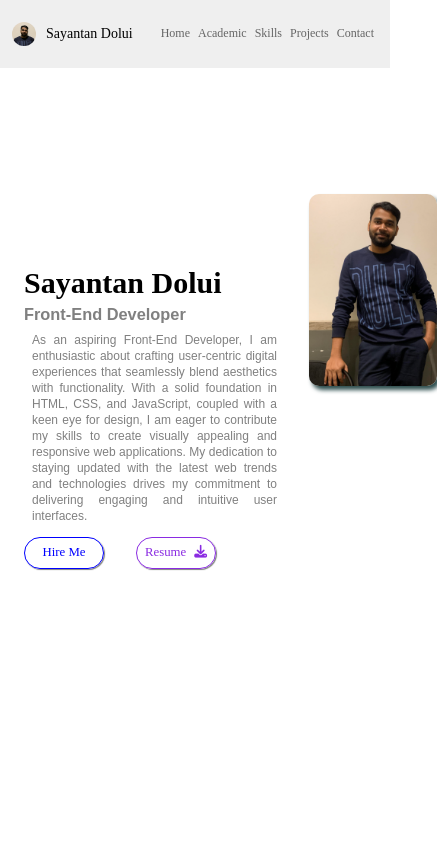
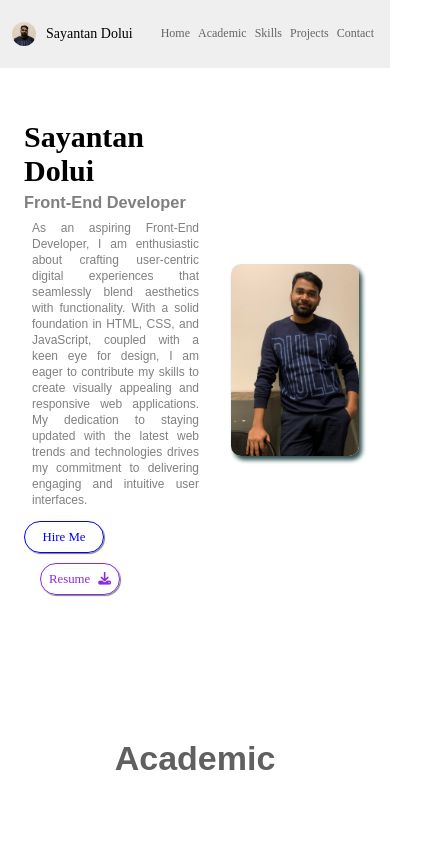
Before and after one commit to 22sayantan/myPortfolio, a React (Vite) app: page / in a window 390 px wide. Shown: the top 844 px of the page, 437 px wide, since content can reach past the window. Built offline with nearby package versions, Linux system fonts and the light colour scheme.

Commit message:
intro section resize

```diff
--- a/src/pages/introduction/intro.scss
+++ b/src/pages/introduction/intro.scss
@@ -108,14 +108,14 @@
 
 @media only screen and (max-width: 600px){
     .intro{
-        height: 90vh;
-        width: 110%;
-        padding-top: 5rem;
+        height: fit-content;
+        width: 90%;
+        padding-top: 7rem;
 
         margin: 0 0.5rem;
 
         .left{
-            flex: 9;
+            flex: 7;
             padding: 3px 1rem;
 
             .name,.profile,.btn,.btnR{
@@ -172,19 +172,16 @@
         }
 
         .right{
-            flex: 2;
-            height: 70%;
-            width: 100%;
-            align-items: flex-start;
-            justify-content: flex-end;
+            flex: 3;
+            // align-items: flex-start;
+            // justify-content: flex-end;
             .myImg{
                 height: 12rem;
                 width: 8rem;
                 border-radius: 10px;
 
-                object-fit: cover;
-                object-position: 30% 1%;
-                box-shadow: 3px 4px 4px darkslategray;
+                top: 0;
+                margin-top: -5rem;
             }
         }
     }
```
